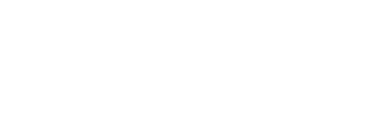
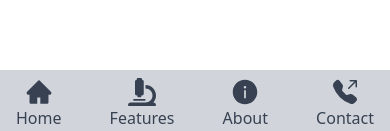
Before and after one commit to Naveen-Karanamu/Aayuhu-health-webapp, a React (Create React App) app in the folder front/: page /home in a window 390 px wide. Shown: the part 710-841 px from the top of the page. Built offline with nearby package versions, Linux system fonts and the light colour scheme.

Commit message:
Built: Mobile navigato footer

```diff
--- a/front/src/Layouts/Home.layout.jsx
+++ b/front/src/Layouts/Home.layout.jsx
@@ -1,11 +1,13 @@
 import React from "react";
 import DefaultNavbar from "../Components/Navbar/Default.Navbar";
+import MobileNavigator from "../Mobile Navigator/MobileNavigator";
 
 const HomeLayout = (props) => {
     return (
         <>
-        <DefaultNavbar />
+            <DefaultNavbar />
             {props.children}
+            <MobileNavigator />
         </>
     )
 }
--- /dev/null
+++ b/front/src/Mobile Navigator/MobileNavigator.jsx
@@ -0,0 +1,21 @@
+import React from "react";
+
+// icons
+import {AiFillHome, AiFillInfoCircle} from "react-icons/ai"
+import {FaMicroscope} from "react-icons/fa"
+import {BsFillTelephoneOutboundFill} from "react-icons/bs"
+
+const MobileNavigator =()=>{
+    return(
+        <>
+            <div className="md:hidden fixed bottom-0 bg-gray-300 w-full pb-1 pt-2 flex justify-between px-4">
+                <span className="flex flex-col items-center text-gray-700"><AiFillHome className="w-7 h-7 "/>Home</span>
+                <span className="flex flex-col items-center text-gray-700"><FaMicroscope className="w-7 h-7 "/>Features</span>
+                <span className="flex flex-col items-center text-gray-700"><AiFillInfoCircle className="w-7 h-7 "/>About</span>
+                <span className="flex flex-col items-center text-gray-700"><BsFillTelephoneOutboundFill className="w-6 h-7 "/>Contact</span>
+            </div>
+        </>
+    )
+}
+
+export default MobileNavigator;
```
